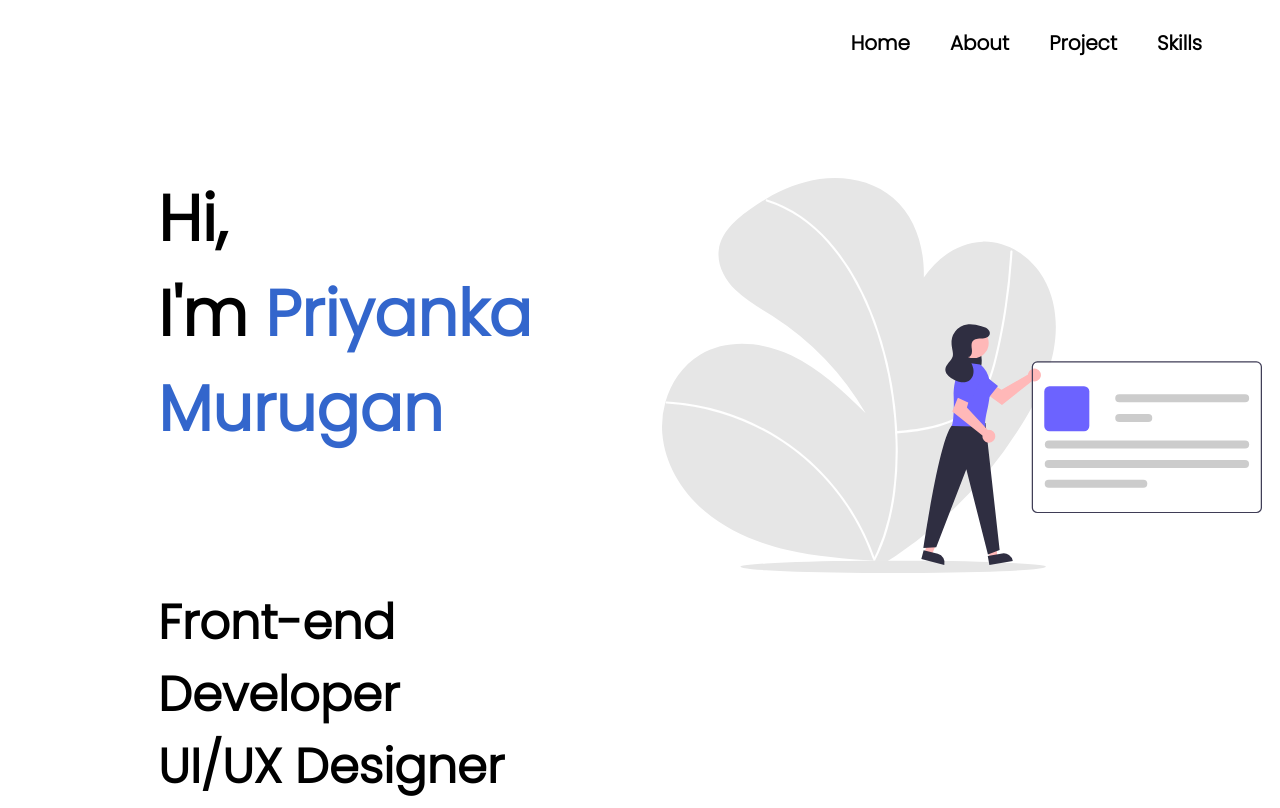
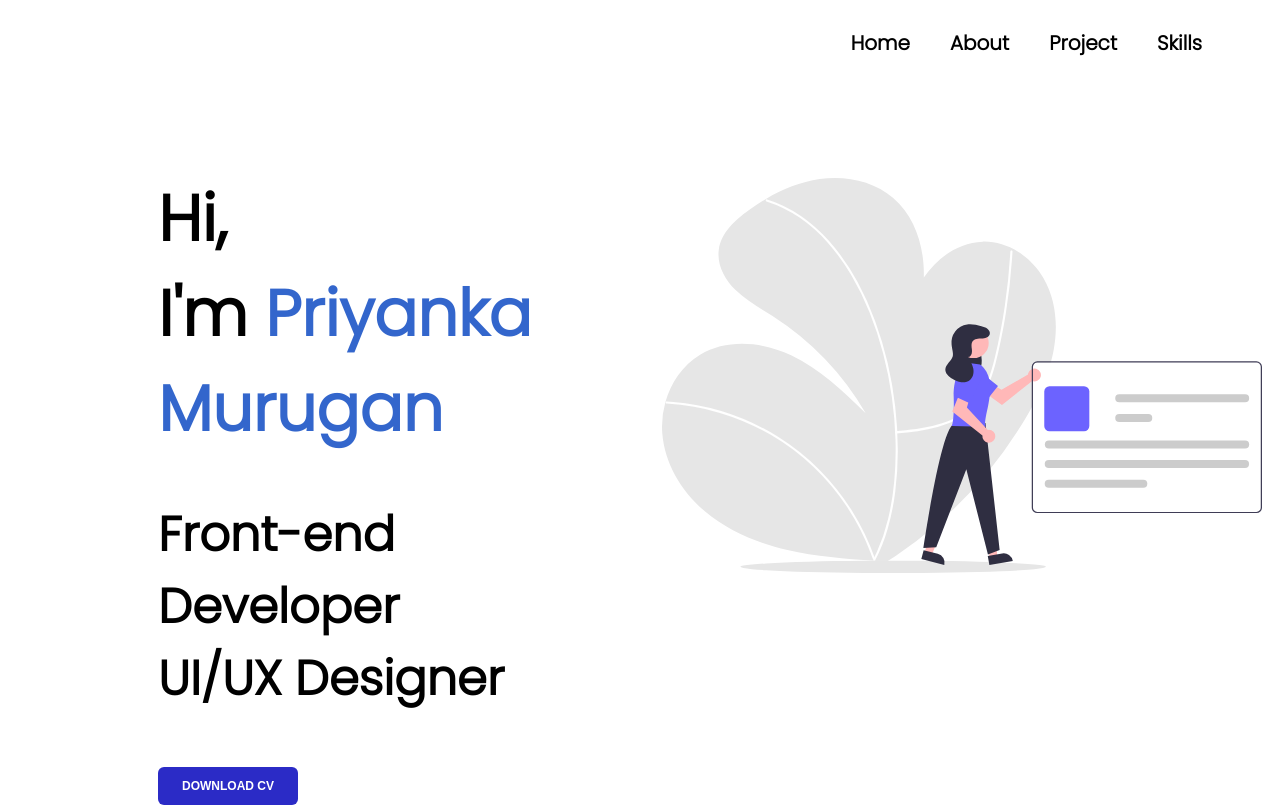
Before and after one commit to Priyanka-mm/My-Portfolio, a plain HTML site: page index.html in a window 1280 px wide. Shown: the top 808 px of the page. Drawn offline with nearby package versions, Linux system fonts and the light colour scheme; a web font is replaced by a local one.

Commit message:
Update index.html

```diff
--- a/index.html
+++ b/index.html
@@ -19,7 +19,7 @@
 <div class="home_whole">
 <div class="wholedata" style="font-family: 'Poppins', sans-serif;">
     <div class="name">
-<h1 class="title">Hi, <br>I'm <span class="titlename">Priyanka Murugan</h1><br><h2>
+<h1 class="title">Hi, <br>I'm <span class="titlename">Priyanka Murugan</h1><h2>
     Front-end Developer<br>UI/UX Designer</h2>
     <a href="Priyanka Resume (2).pdf" download="Resume" class="Button"> <button>DOWNLOAD CV</button></a>
 </div>
```
